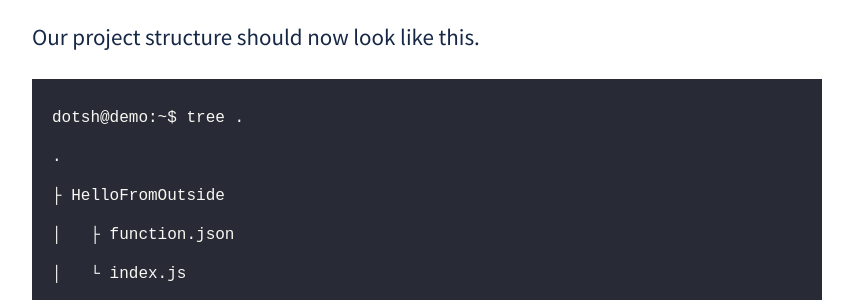
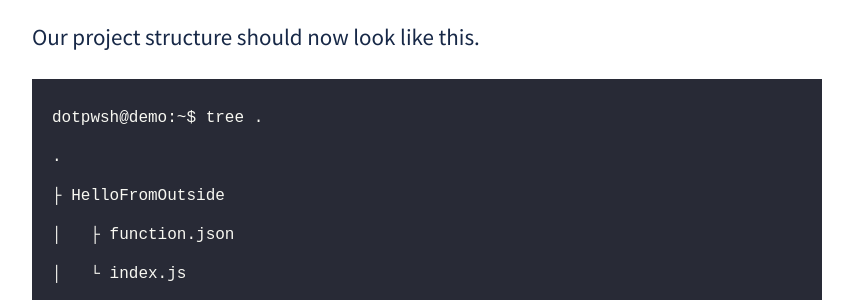
Before and after one commit to madsaune/dotsh.no, a Jekyll site: the page built from _posts/2020-02-19-getting-started-with-azure-functions.md, in a window 1280 px wide and 900 px high, scrolled down 8997 px. Shown: the part 151-451 px from the top of the window, without its empty margins (68-921 px from the left). Built offline with Jekyll 4.4.1, drawn with Linux system fonts in a browser that asks for light colours; some of the changed text lies outside the part shown.

Commit message:
Changed name of site

````diff
--- a/_config.yml
+++ b/_config.yml
@@ -1,27 +1,27 @@
 # Permalinks
 #
 # Use of `relative_permalinks` ensures post links from the index work properly.
-permalink:           pretty
+permalink: pretty
 
 # Setup
-title:               dotsh
-tagline:             'About scripting and automation'
-description:         'A blog about scripting, Open-Source, Automation and some ServiceNow development.'
-url:                 https://dotsh.no
-baseurl:             '/'
-paginate:            5
+title: (dot)pwsh
+tagline: "About scripting and automation"
+description: "A blog about scripting, Open-Source, Automation and some ServiceNow development."
+url: https://dotpwsh.com
+baseurl: "/"
+paginate: 5
 
 # About/contact
 author:
-  name:              Mads Moi-Aune
-  url:               https://twitter.com/dotpwsh
-  email:             madsmoiaune@gmail.com
-  description:       "I'm an IT consultant based in Norway. Huge fan of open-source and automatation. Love everything about scripting."
+  name: Mads Moi-Aune
+  url: https://twitter.com/dotpwsh
+  email: madsmoiaune@gmail.com
+  description: "I'm an IT consultant based in Norway. Huge fan of open-source and automatation. Love everything about scripting."
 
 # Social Media
 social_media:
-  twitter:          'dotpwsh'
-  github:           'madsaune'
+  twitter: "dotpwsh"
+  github: "madsaune"
 
 markdown: kramdown
 kramdown:
--- a/_layouts/default.html
+++ b/_layouts/default.html
@@ -1,5 +1,6 @@
 <!DOCTYPE html>
 <html lang="en">
+
 <head>
     <meta charset="UTF-8">
     <meta name="viewport" content="width=device-width, initial-scale=1.0">
@@ -12,11 +13,14 @@
         {% endif %}
     </title>
 
-    <link rel="shortcut icon" type="image/png" href="{{ site.baseurl }}assets/favicon.png"/>
+    <link rel="shortcut icon" type="image/png" href="{{ site.baseurl }}assets/favicon.png" />
     <link rel="preconnect" href="https://fonts.gstatic.com">
-    <link href="https://fonts.googleapis.com/css2?family=Montserrat:wght@400;600&family=Source+Sans+Pro:ital,wght@0,400;0,600;0,700;1,400&display=swap" rel="stylesheet">
+    <link
+        href="https://fonts.googleapis.com/css2?family=Montserrat:wght@400;600&family=Source+Sans+Pro:ital,wght@0,400;0,600;0,700;1,400&display=swap"
+        rel="stylesheet">
     <link rel="stylesheet" href="{{ site.baseurl }}assets/css/styles.css">
 </head>
+
 <body>
     <header>
         <h1>{{ site.title }}</h1>
@@ -40,7 +44,8 @@
     </div>
 
     <footer>
-        <p>Copyright &copy; {{ "today" | date: "%Y" }} - dotsh.no</p>
+        <p>Copyright &copy; {{ "today" | date: "%Y" }} - dotpwsh.com</p>
     </footer>
 </body>
+
 </html>
--- a/_posts/2020-02-19-getting-started-with-azure-functions.md
+++ b/_posts/2020-02-19-getting-started-with-azure-functions.md
@@ -36,7 +36,7 @@ az login
 This will try to open your browser and direct you to a login page, if not you will be instructed to go to [https://microsoft.com/devicelogin](https://microsoft.com/devicelogin) and type in a token that is also provided.
 
 ```bash
-dotsh@demo:~$ az login
+dotpwsh@demo:~$ az login
 WARNING: To sign in, use a web browser to open the page https://microsoft.com/devicelogin and enter the code <TOKEN> to authenticate.
 ```
 
@@ -181,7 +181,7 @@ This command will create our function. You will be prompted for which template y
 Our project structure should now look like this.
 
 ```plaintext
-dotsh@demo:~$ tree .
+dotpwsh@demo:~$ tree .
 .
 ├ HelloFromOutside
 │   ├ function.json
@@ -216,9 +216,9 @@ This command might take some time to finish. Essentially this command will send
 When it's finished publishing you will get, among other things, a "Invoke url" back. Copy this, and verify that your function is working. **NOTE: The code in the URI will differ from function to function**.
 
 ```bash
-dotsh@demo:~$ curl https://48aDF9HYfiWY-test-af.azurewebsites.net/api/HelloFromOutside?code=HmPfMj4ImBd7VwrL31IO47OZlLataj2A6LMw6mkQA4sbJSLQiEDtNm==&name=dotsh
+dotpwsh@demo:~$ curl https://48aDF9HYfiWY-test-af.azurewebsites.net/api/HelloFromOutside?code=HmPfMj4ImBd7VwrL31IO47OZlLataj2A6LMw6mkQA4sbJSLQiEDtNm==&name=dotpwsh
 
-Hello dotsh
+Hello dotpwsh
 ```
 
 ## Wrapping up
````
